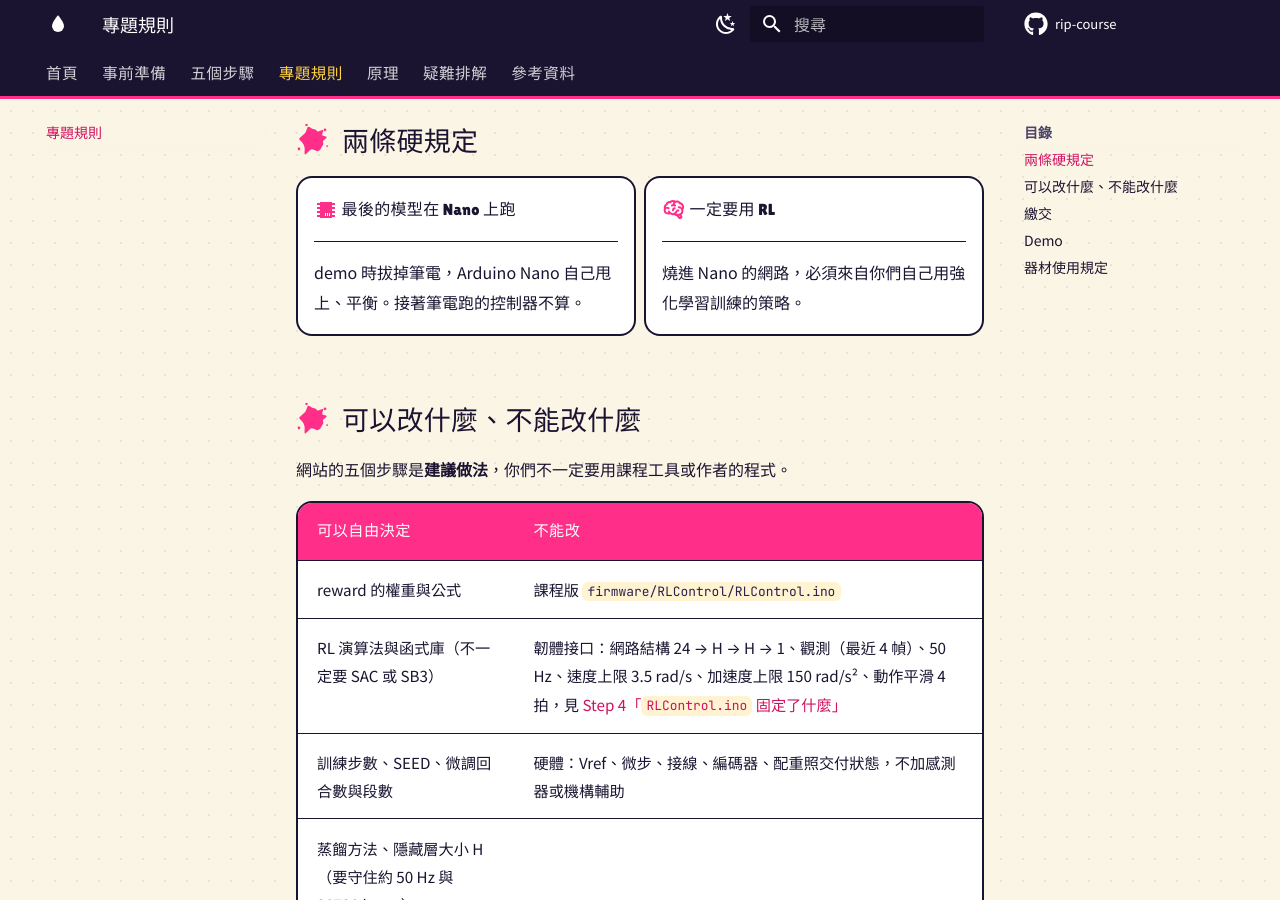
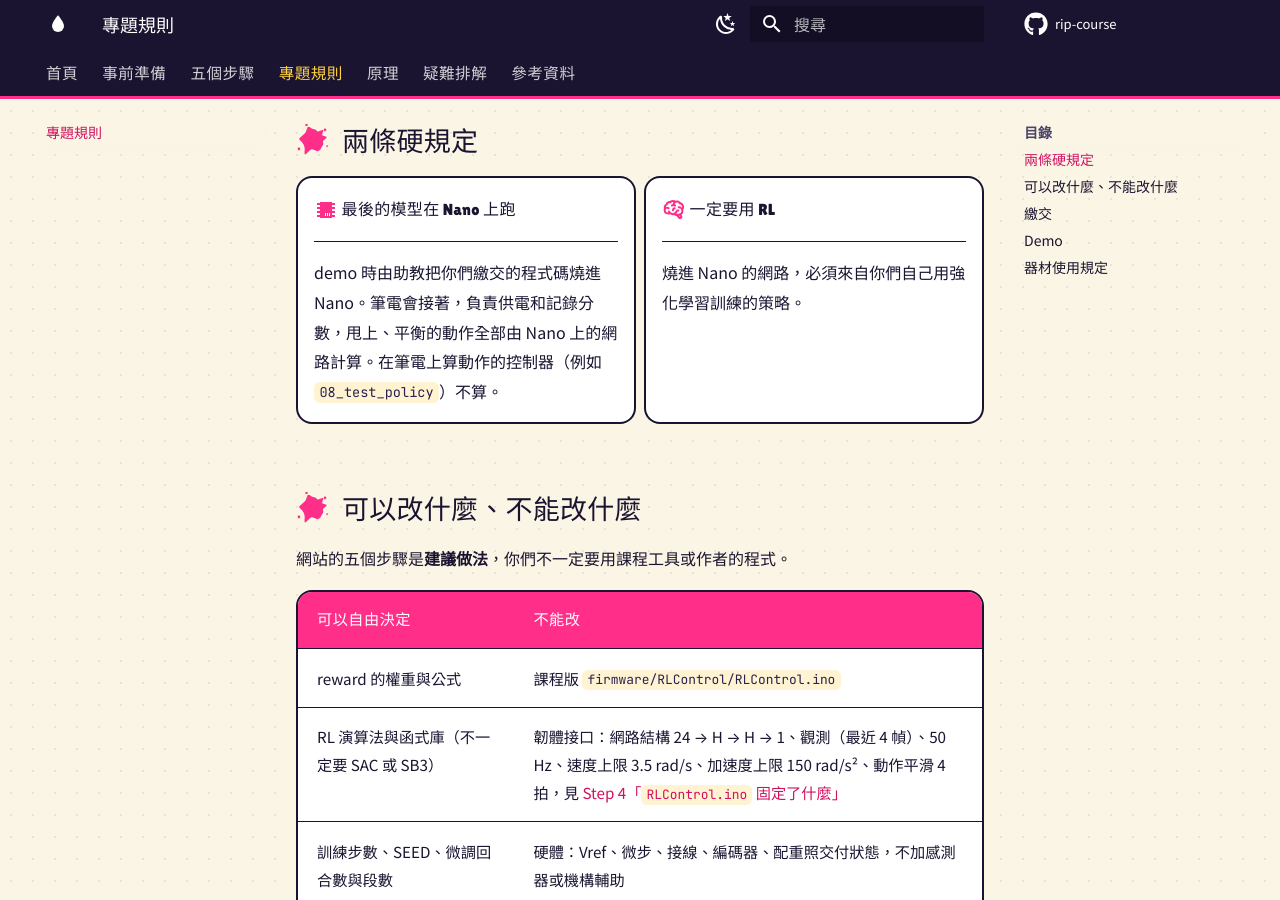
Before and after one commit to Reyes-Lee/rip-course, an MkDocs documentation site: the page built from website/rules.md, in a window 1280 px wide and 900 px high, scrolled down 406 px. Built offline with MkDocs 1.6.1 and Material for MkDocs 9.7.7, drawn with Linux system fonts in a browser that asks for light colours; nearby versions of some CDN libraries; library files that are not in the unit come from our copies; comment, search, counter and statistics services are not loaded.

Commit message:
Demo keeps the laptop connected for power; TA flashes the submitted code
Co-Authored-By: Claude Opus 5.5 <noreply@anthropic.com>

```diff
--- a/website/rules.md
+++ b/website/rules.md
@@ -14,7 +14,7 @@
 
     ---
 
-    demo 時拔掉筆電，Arduino Nano 自己甩上、平衡。接著筆電跑的控制器不算。
+    demo 時由助教把你們繳交的程式碼燒進 Nano。筆電會接著，負責供電和記錄分數，甩上、平衡的動作全部由 Nano 上的網路計算。在筆電上算動作的控制器（例如 `08_test_policy`）不算。
 
 -   :material-brain:{ .lg .middle } **一定要用 RL**
 
```
Also changed, not shown: website/index.md (+1 -1 lines), website/steps/index.md (+1 -1 lines), website/steps/step4-deploy.md (+1 -1 lines).
